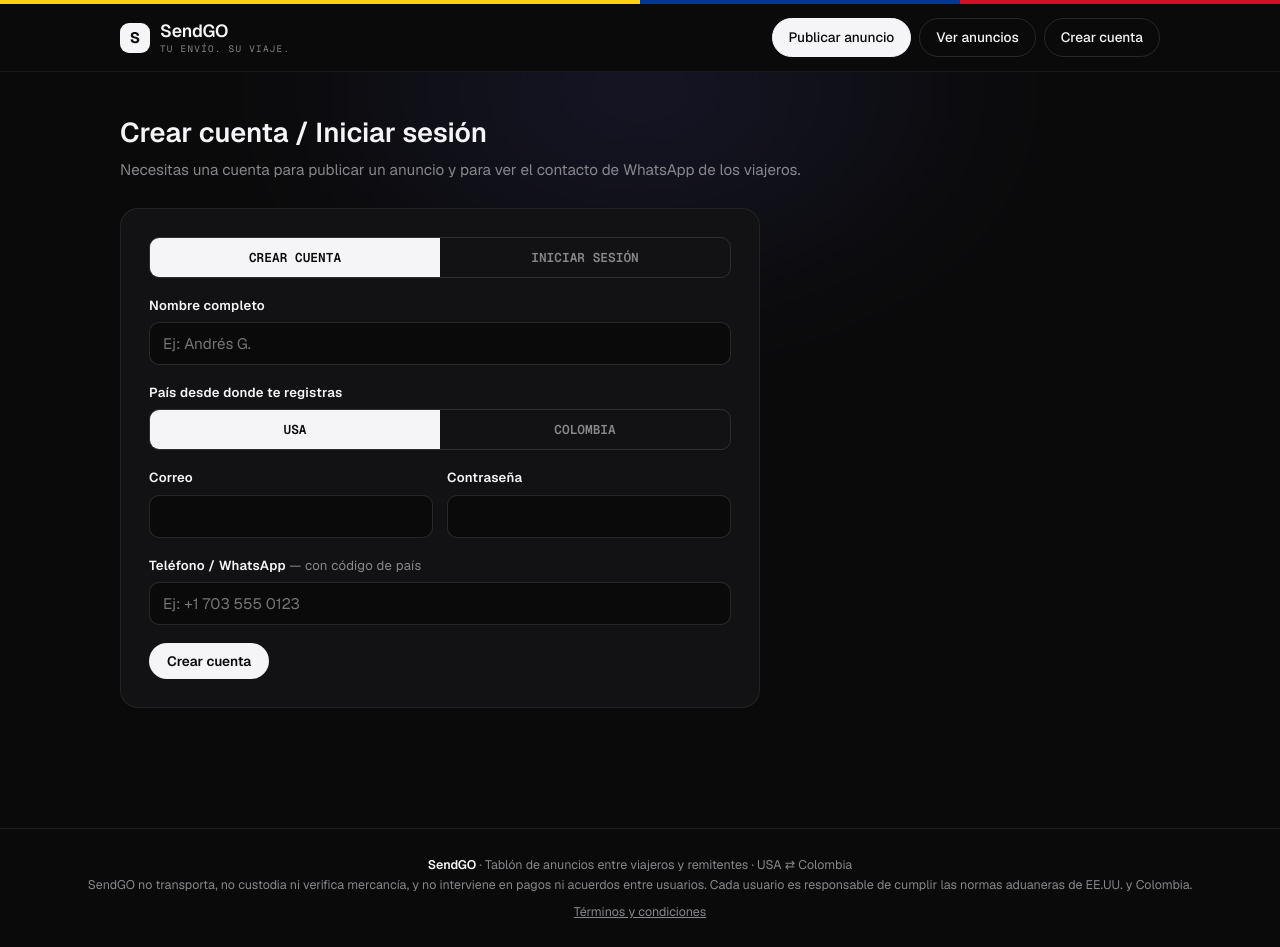
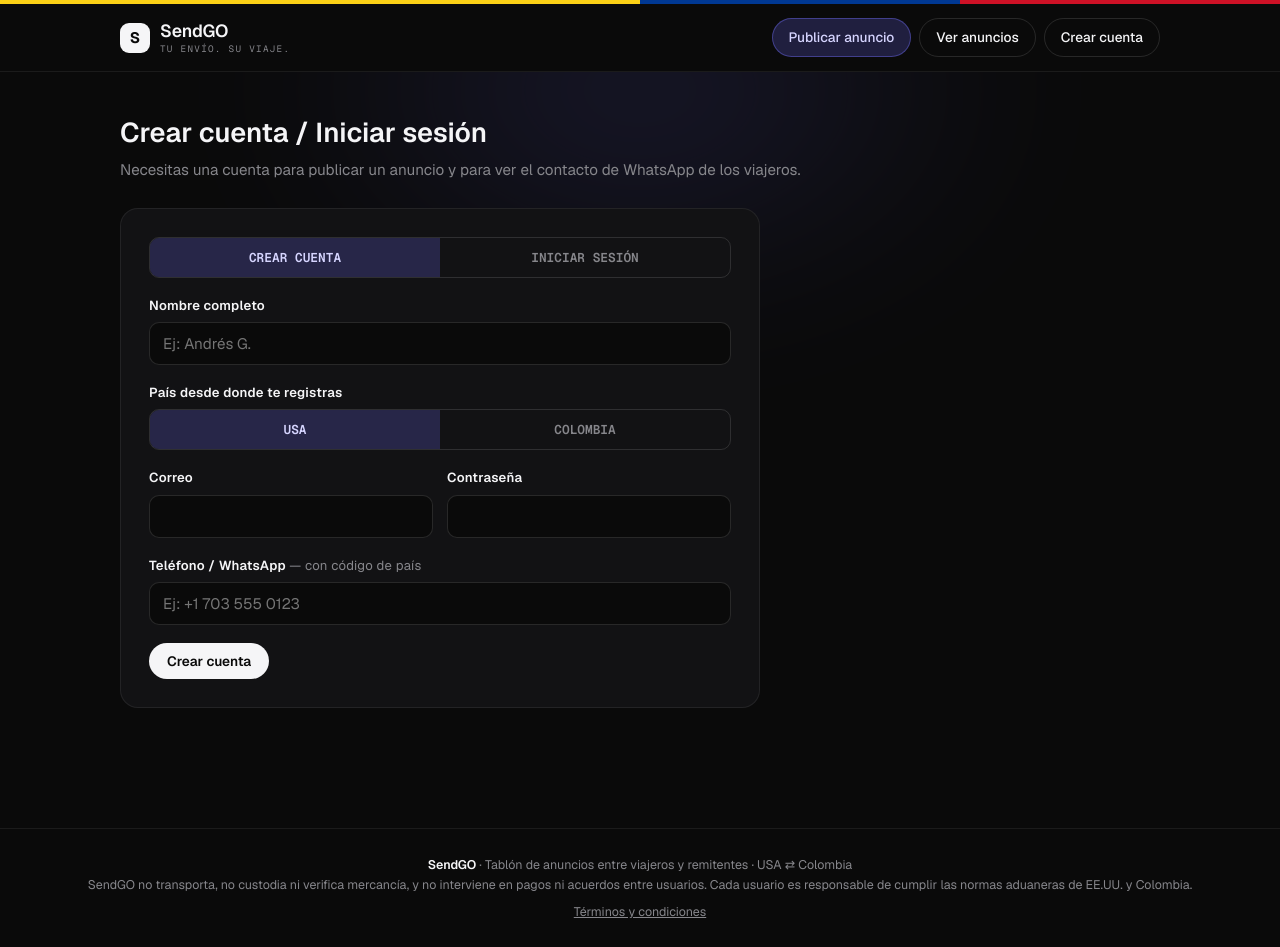
Before and after one commit to andrescaceres1108-cmd/ENVIALO---WEB, a Next.js app: page /cuenta in a window 1280 px wide. In both pictures the pointer is over the link "Publicar anuncio". Built offline with nearby package versions, Linux system fonts and the light colour scheme; no server answers.

Commit message:
Vuelve el morado en los botones, pero sin el efecto neón
Restaura el fondo/borde/texto morado en nav activo/hover, avatar,
toggles segmentados y botón de WhatsApp, quitando el text-shadow y
box-shadow de brillo para un look más sutil y menos "neón".

```diff
--- a/app/globals.css
+++ b/app/globals.css
@@ -91,9 +91,9 @@
   text-decoration: none; display: inline-block;
 }
 nav a:hover, nav a.active, nav button:hover, nav button.active {
-  background: var(--fg);
-  border-color: var(--fg);
-  color: var(--bg);
+  background: rgba(115, 112, 255, .22);
+  border-color: rgba(115, 112, 255, .4);
+  color: #d6d5ff;
   text-shadow: none;
   box-shadow: none;
 }
@@ -102,8 +102,8 @@
 .user-menu { position: relative; }
 .avatar-badge {
   position: relative; width: 38px; height: 38px; border-radius: 50%;
-  background: var(--fg); color: var(--bg);
-  border: none; cursor: pointer;
+  background: rgba(115, 112, 255, .22); color: #d6d5ff;
+  border: 1px solid rgba(115, 112, 255, .4); cursor: pointer;
   display: flex; align-items: center; justify-content: center;
   font-family: var(--font-geist-sans), sans-serif; font-weight: 700; font-size: 1rem;
   transition: .15s;
@@ -111,9 +111,9 @@
   box-shadow: none;
 }
 nav .avatar-badge:hover {
-  background: var(--white);
-  border-color: transparent;
-  color: var(--bg);
+  background: rgba(115, 112, 255, .32);
+  border-color: rgba(115, 112, 255, .55);
+  color: #d6d5ff;
   box-shadow: none;
 }
 .avatar-badge:focus-visible { outline: 3px solid var(--accent); outline-offset: 2px; }
@@ -252,8 +252,8 @@
   transition: .15s;
 }
 .seg button.on {
-  background: var(--fg);
-  color: var(--bg);
+  background: rgba(115, 112, 255, .22);
+  color: #d6d5ff;
   text-shadow: none;
   box-shadow: none;
 }
@@ -311,9 +311,9 @@
 }
 .tag-actions { margin-top: 12px; display: flex; gap: 8px; align-items: center; flex-wrap: wrap; }
 .btn-wa {
-  background: var(--fg);
-  color: var(--bg);
-  border: none;
+  background: rgba(115, 112, 255, .22);
+  color: #d6d5ff;
+  border: 1px solid rgba(115, 112, 255, .4);
   border-radius: 999px;
   padding: 9px 16px; font-weight: 600; font-size: .82rem; cursor: pointer;
   font-family: var(--font-geist-sans), sans-serif; transition: .15s; text-decoration: none; display: inline-block;
@@ -321,7 +321,8 @@
   box-shadow: none;
 }
 .btn-wa:hover {
-  background: var(--white);
+  background: rgba(115, 112, 255, .32);
+  border-color: rgba(115, 112, 255, .55);
 }
 .pill-name { font-family: var(--font-geist-mono), monospace; font-size: .7rem; color: var(--muted); }
 
```
